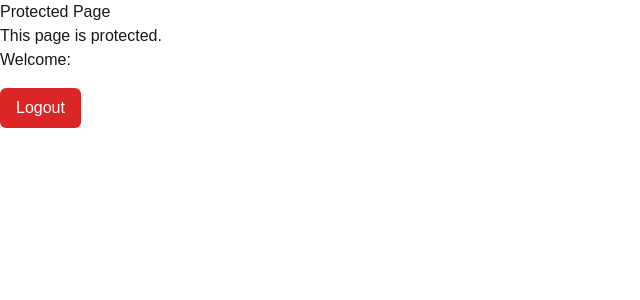
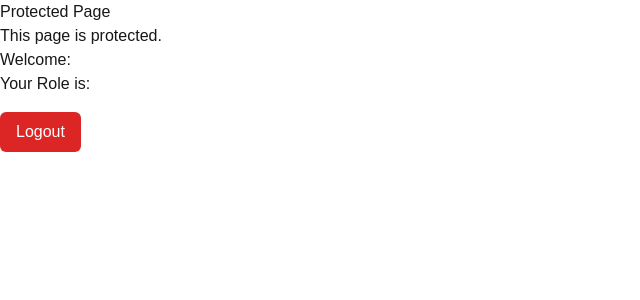
Before and after one commit to TimmyTram/Nextjs-Practice, a Next.js app: page /protected in a window 1280 px wide. Shown: the top 300 px of the page, without its empty margins (0-640 px from the left). Built offline with nearby package versions, Linux system fonts and the light colour scheme; no server answers; sample sign-in values are in the browser's storage.

Commit message:
this is how to create context provider for auth

```diff
--- /dev/null
+++ b/app/context/Provider.tsx
@@ -0,0 +1,17 @@
+'use client';
+
+import { SessionProvider } from "next-auth/react";
+import { ReactNode } from "react";
+
+interface ProviderProps {
+    children: ReactNode;
+    session?: any;
+}
+
+export default function Provider({ children, session }: ProviderProps) {
+    return (
+        <SessionProvider session={session}>
+            {children}
+        </SessionProvider>
+    );
+}
--- a/app/layout.tsx
+++ b/app/layout.tsx
@@ -1,6 +1,7 @@
 import type { Metadata } from "next";
 import localFont from "next/font/local";
 import "./globals.css";
+import Provider from "./context/Provider";
 
 const geistSans = localFont({
   src: "./fonts/GeistVF.woff",
@@ -25,9 +26,11 @@ export default function RootLayout({
 }>) {
   return (
     <html lang="en">
-      <body className={`${geistSans.variable} ${geistMono.variable} antialiased`}>
-          {children}
-      </body>
+      <Provider>
+        <body className={`${geistSans.variable} ${geistMono.variable} antialiased`}>
+            {children}
+        </body>
+      </Provider>
     </html>
   );
 }
--- a/app/protected/layout.tsx
+++ /dev/null
@@ -1,18 +0,0 @@
-"use client";
-
-import { SessionProvider } from 'next-auth/react';
-
-export default function AuthLayout({
-  children,
-}: {
-  children: React.ReactNode;
-}) {
-
-
-  // should wrap SessionProvider around pages that require authentication?
-  return (
-    <SessionProvider>
-      <div>{children}</div>
-    </SessionProvider>
-  );
-}
--- a/app/protected/page.tsx
+++ b/app/protected/page.tsx
@@ -24,6 +24,7 @@ export default function Page() {
             <h1>Protected Page</h1>
             <p>This page is protected.</p>
             <p>Welcome: {session?.user.username}</p>
+            <p>Your Role is: {session?.user.role}</p>
             <LogoutButton />
         </div>
     );
```
